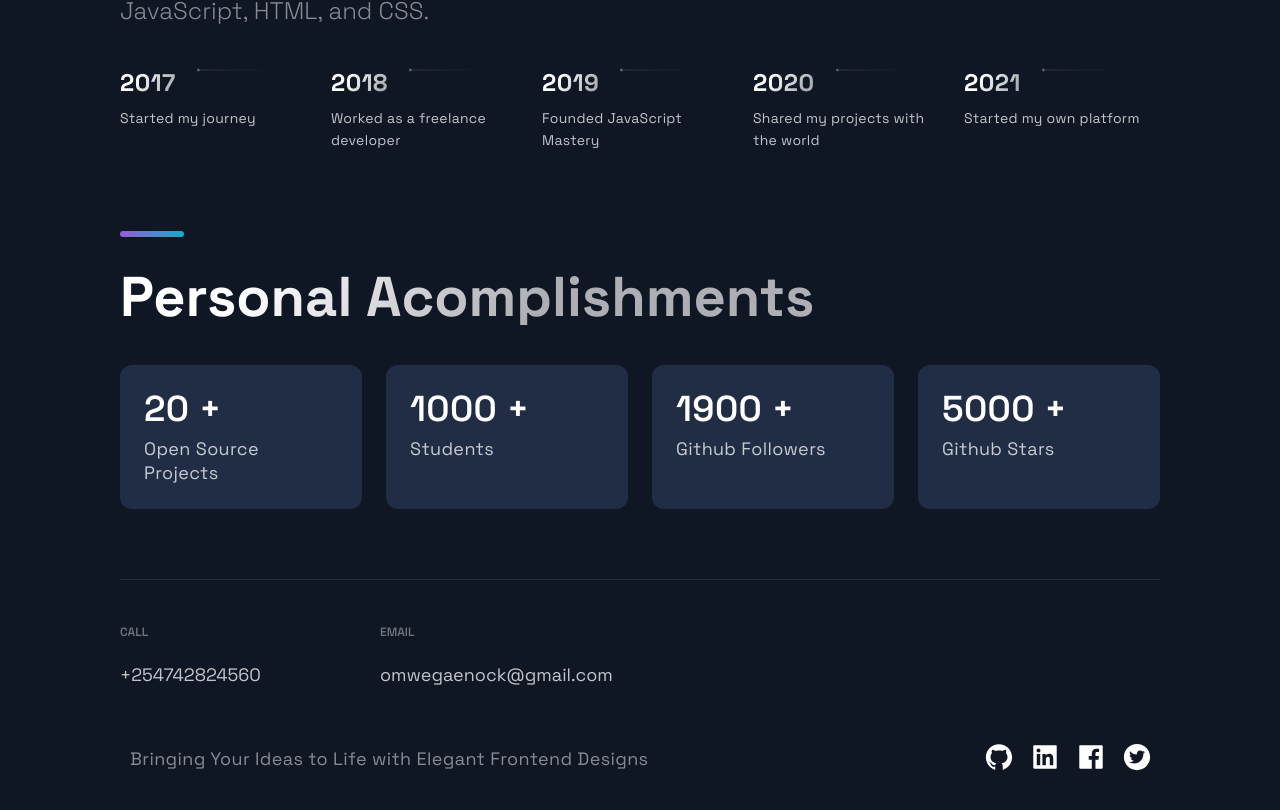
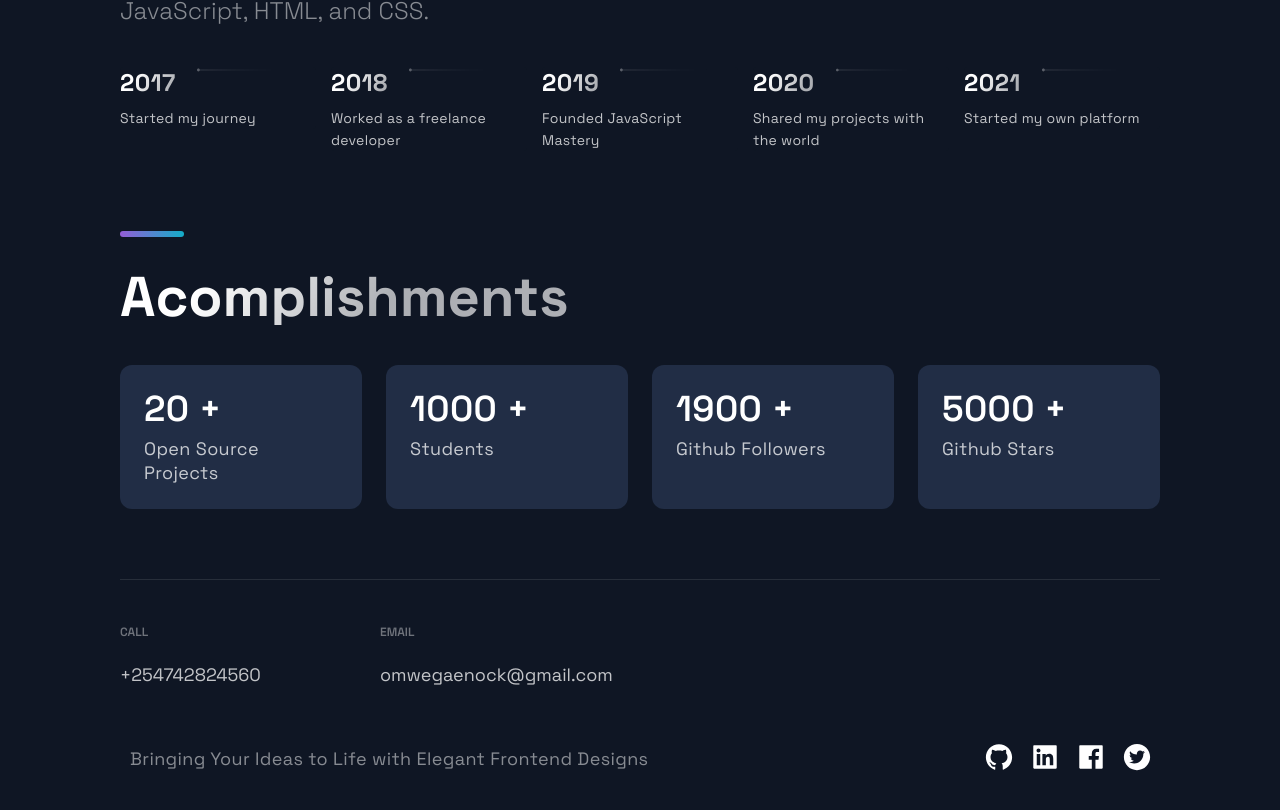
Before and after one commit to Nyakamba/portfolio_website, a Next.js app: page / in a window 1280 px wide. Shown: the part 2848-3658 px from the top of the page. Built offline with nearby package versions, Linux system fonts and the light colour scheme.

Commit message:
Accomplishments.js

```diff
--- a/src/components/Acomplishments/Acomplishments.js
+++ b/src/components/Acomplishments/Acomplishments.js
@@ -10,7 +10,7 @@ import { data } from "../../constants/constants";
 
 const Acomplishments = () => (
   <Section>
-    <SectionTitle>Personal Acomplishments</SectionTitle>
+    <SectionTitle>Acomplishments</SectionTitle>
     <Boxes>
       {data.map((card, index) => (
         <Box key={index}>
```
